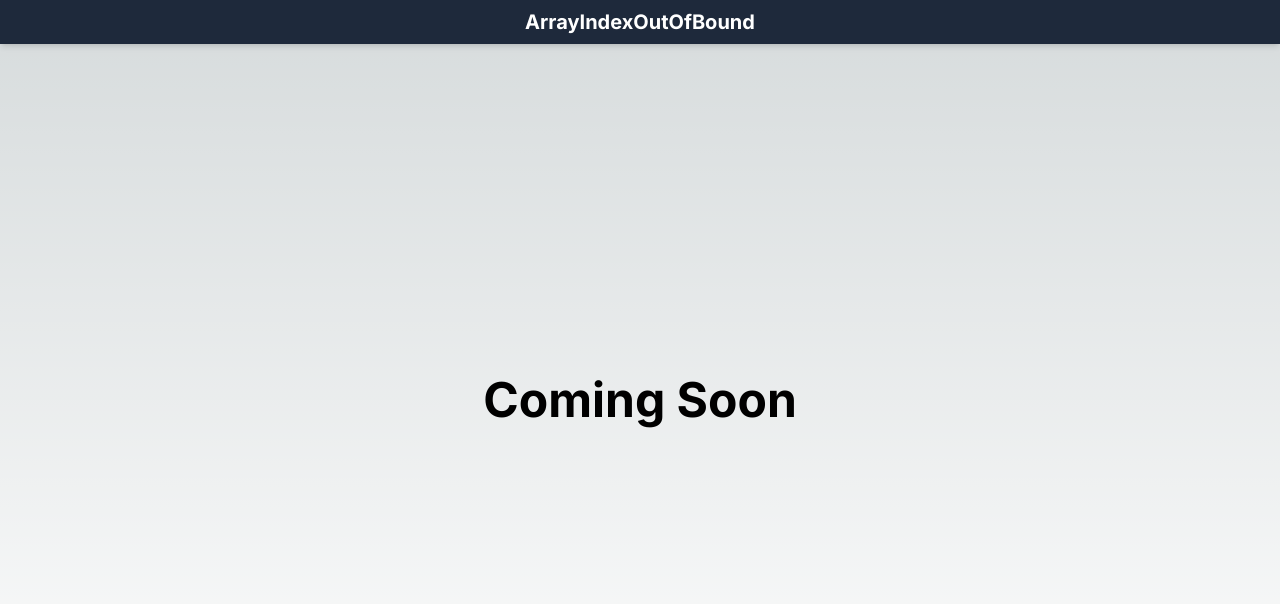
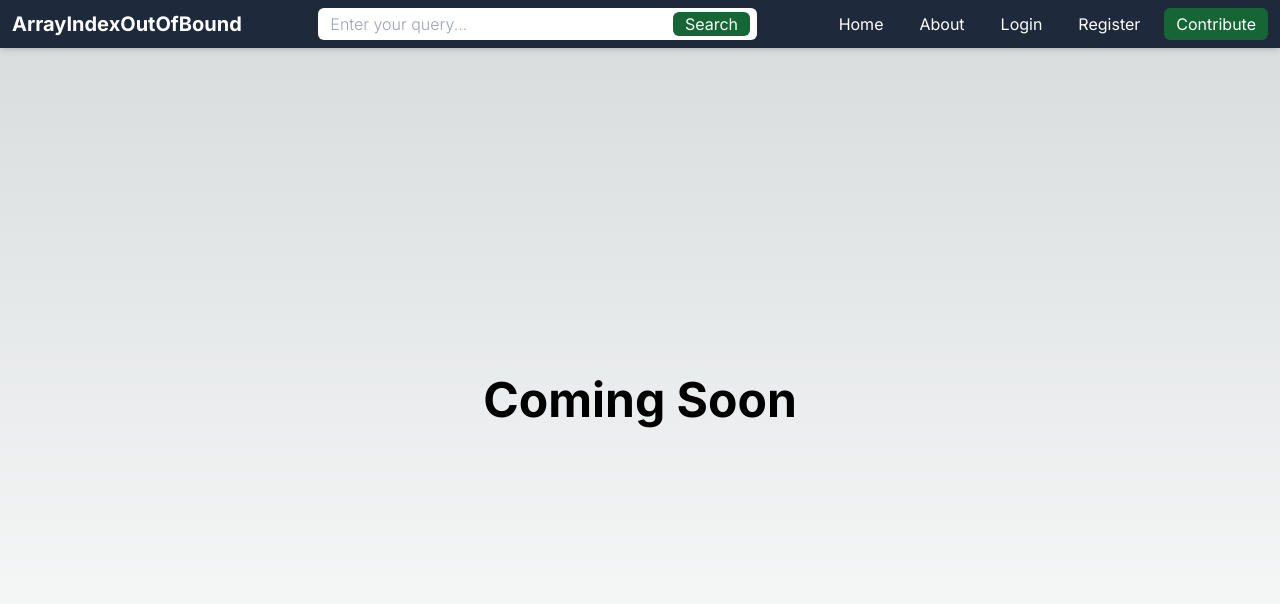
Before and after one commit to Ntrv3390/ArrayIndexOutOfBound, a Next.js app: page / in a window 1280 px wide. Shown: the top 604 px of the page. Built offline with nearby package versions, Linux system fonts and the light colour scheme.

Commit message:
Updated: Header Component

```diff
--- a/src/components/Header.tsx
+++ b/src/components/Header.tsx
@@ -2,8 +2,19 @@ import Link from "next/link";
 
 const Header = () => {
   return (
-    <div className="flex fixed w-full  justify-center items-center font-bold p-2 bg-slate-800 text-white text-xl shadow-md">
-      <Link href={"/"}>ArrayIndexOutOfBound</Link>
+    <div className="flex fixed w-full px-3 justify-between items-center p-2 bg-slate-800 text-white shadow-md">
+      <Link className="font-bold text-xl" href={"/"}>ArrayIndexOutOfBound</Link>
+      <div className="flex items-center justify-center w-[80rem] gap-3">
+        <input type="text" placeholder="Enter your query..." className="py-1 w-3/4 px-3 font-light text-slate-800 rounded-md"/>
+        <button className="py-0 ml-[-6rem] px-3 rounded-md bg-green-800">Search</button>
+      </div>
+      <ul className="flex items-center gap-3 justify-center ">
+        <li className="py-1 px-3 rounded-md"><Link href={"/login"}>Home</Link></li>
+        <li className="py-1 px-3 rounded-md"><Link href={"/login"}>About</Link></li>
+        <li className="py-1 px-3 rounded-md"><Link href={"/login"}>Login</Link></li>
+        <li className="py-1 px-3 rounded-md"><Link href={"/login"}>Register</Link></li>
+        <li className="bg-green-800 py-1 px-3 rounded-md"><Link href={"https://github.com/Ntrv3390/ArrayIndexOutOfBound"}>Contribute</Link></li>
+      </ul>
     </div>
   );
 };
```
Also changed, not shown: 2 other files (tests, documents, lock files or other folders).
